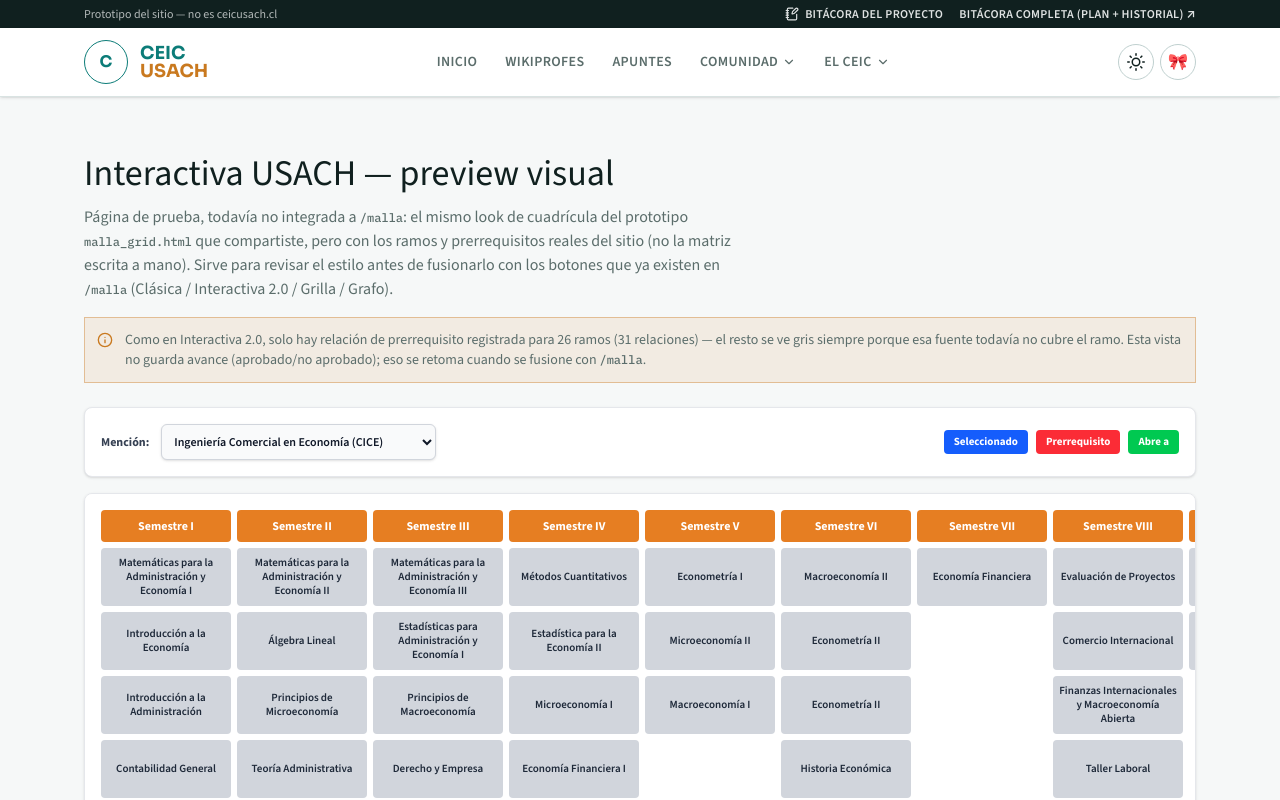
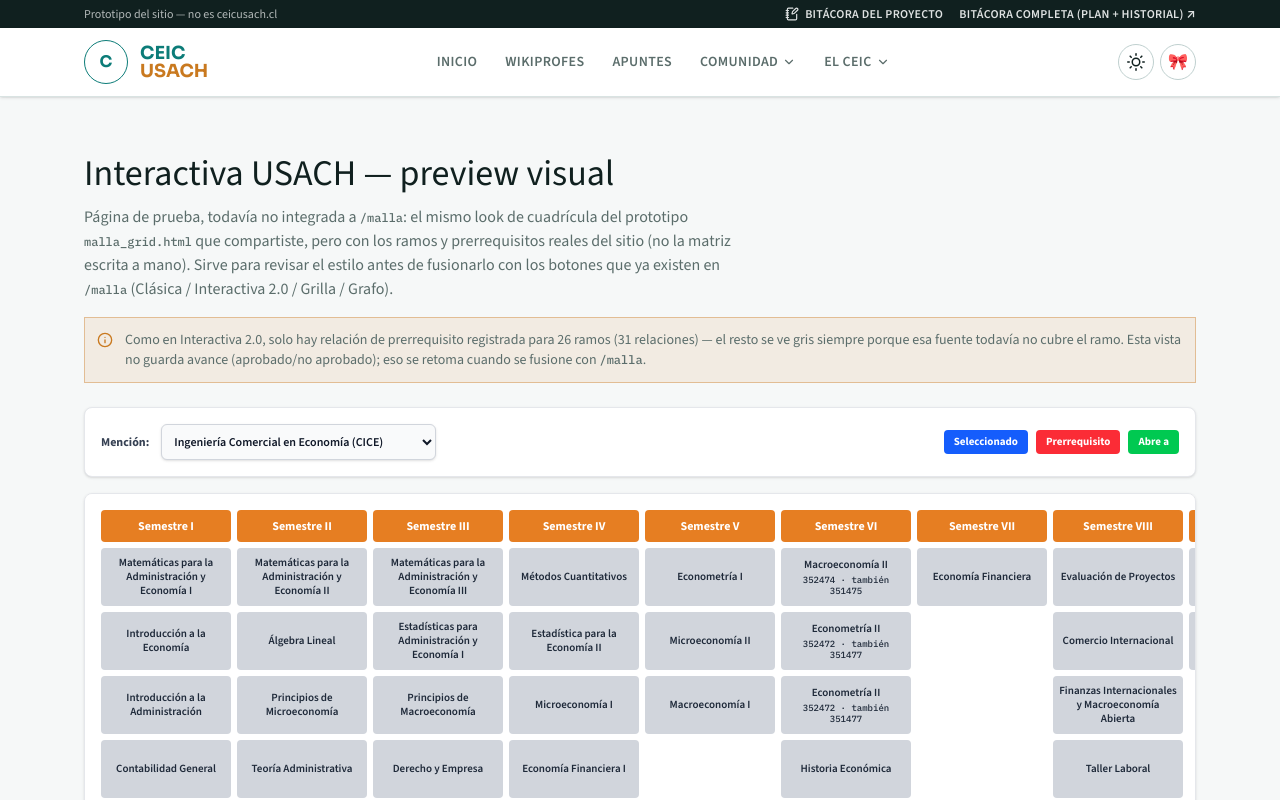
Before and after one commit to chelpa/vite-ceic-usach, a React (Vite) app: page /malla-preview in a window 1280 px wide. Shown: the top 800 px of the page. Built offline with nearby package versions, Linux system fonts and the light colour scheme.

Commit message:
Malla: grupos paralelos de mismo nombre y avance por grupo (heurística)

```diff
--- a/src/data/malla_canon.json
+++ b/src/data/malla_canon.json
@@ -56,5 +56,43 @@
       "canon": "TALLERES",
       "label": "Talleres"
     }
-  }
+  },
+  "parallel_same_name_groups": [
+    {
+      "codigos": [
+        "351475",
+        "352474"
+      ],
+      "nombre": "Macroeconomía II",
+      "nivel": 6,
+      "codigo_presentacion": "352474",
+      "official_equivalence": "UNKNOWN",
+      "evidencia": "SOURCE: ambos códigos con secciones en BuscaCursos 2026-2, mismo nombre y nivel (malla.json).",
+      "conteo_avance": "PRODUCT_HEURISTIC: se cuenta una vez en el denominador; no implica equivalencia curricular."
+    },
+    {
+      "codigos": [
+        "351477",
+        "352472"
+      ],
+      "nombre": "Econometría II",
+      "nivel": 6,
+      "codigo_presentacion": "352472",
+      "official_equivalence": "UNKNOWN",
+      "evidencia": "SOURCE: ambos códigos con secciones en BuscaCursos 2026-2, mismo nombre y nivel (malla.json).",
+      "conteo_avance": "PRODUCT_HEURISTIC: se cuenta una vez en el denominador; no implica equivalencia curricular."
+    },
+    {
+      "codigos": [
+        "351497",
+        "352490"
+      ],
+      "nombre": "Práctica Profesional",
+      "nivel": 9,
+      "codigo_presentacion": "352490",
+      "official_equivalence": "UNKNOWN",
+      "evidencia": "SOURCE: ambos códigos con secciones en BuscaCursos 2026-2, mismo nombre y nivel (malla.json).",
+      "conteo_avance": "PRODUCT_HEURISTIC: se cuenta una vez en el denominador; no implica equivalencia curricular."
+    }
+  ]
 }
--- a/src/lib/malla/canon.js
+++ b/src/lib/malla/canon.js
@@ -1,4 +1,12 @@
 import mallaCanon from "../../data/malla_canon.json";
+
+const parallelGroups = mallaCanon.parallel_same_name_groups || [];
+
+const parallelGroupByCode = new Map(
+  parallelGroups.flatMap((group) =>
+    group.codigos.map((codigo) => [codigo, group]),
+  ),
+);
 
 export function canonicalArea(rawArea) {
   const raw = typeof rawArea === "string" ? rawArea.trim() : "";
@@ -18,3 +26,47 @@ export function canonicalAreaKey(rawArea) {
 export function canonicalAreaLabel(rawArea) {
   return canonicalArea(rawArea).label;
 }
+
+export function parallelSameNameGroupForCode(codigo) {
+  return parallelGroupByCode.get(codigo) || null;
+}
+
+export function progressUnitCode(codigo) {
+  return parallelSameNameGroupForCode(codigo)?.codigo_presentacion || codigo;
+}
+
+export function progressUnitCodes(codigos) {
+  return [...new Set(codigos.map(progressUnitCode))];
+}
+
+export function progressCodeIsDone(avance, codigo) {
+  const group = parallelSameNameGroupForCode(codigo);
+
+  if (!group) {
+    return !!avance[codigo];
+  }
+
+  return group.codigos.some((member) => !!avance[member]);
+}
+
+export function normalizeParallelProgress(avance) {
+  const normalized = { ...avance };
+
+  for (const group of parallelGroups) {
+    const done = group.codigos.some((codigo) => !!avance[codigo]);
+
+    for (const codigo of group.codigos) {
+      normalized[codigo] = done;
+    }
+  }
+
+  return normalized;
+}
+
+export function presentationRamos(ramos) {
+  return ramos.filter((ramo) => {
+    const group = parallelSameNameGroupForCode(ramo.codigo);
+
+    return !group || ramo.codigo === group.codigo_presentacion;
+  });
+}
--- a/src/pages/MallaGridPreview.jsx
+++ b/src/pages/MallaGridPreview.jsx
@@ -2,6 +2,7 @@ import { useMemo, useState } from "react";
 import { Info } from "lucide-react";
 import malla from "../data/malla.json";
 import prerrequisitos from "../data/malla_prerrequisitos.json";
+import { parallelSameNameGroupForCode } from "../lib/malla/canon";
 
 // Página de PREVIEW, sin integrar todavía a /malla — pedido explícito de
 // Francisco: "primero visualizar bien" el estilo visual de su prototipo
@@ -59,6 +60,13 @@ function armarMatriz(niveles) {
 }
 
 function RamoCard({ ramo, estado, onClick }) {
+  const parallelGroup = parallelSameNameGroupForCode(ramo.codigo);
+  const parallelCode = parallelGroup
+    ? parallelGroup.codigos.find(
+        (codigo) => codigo !== parallelGroup.codigo_presentacion,
+      )
+    : null;
+
   const estadoClase =
     estado === "seleccionado"
       ? "bg-blue-600 text-white scale-[1.02] shadow-md z-10"
@@ -78,7 +86,14 @@ function RamoCard({ ramo, estado, onClick }) {
         estadoClase
       }
     >
-      {ramo.nombre}
+      <span>
+        <span className="block">{ramo.nombre}</span>
+        {parallelGroup ? (
+          <span className="mt-0.5 block font-mono text-[9px] font-normal">
+            {parallelGroup.codigo_presentacion} · también {parallelCode}
+          </span>
+        ) : null}
+      </span>
     </button>
   );
 }
--- a/src/pages/MallaInteractiva.jsx
+++ b/src/pages/MallaInteractiva.jsx
@@ -11,7 +11,14 @@ import {
   Waypoints,
 } from "lucide-react";
 import malla from "../data/malla.json";
-import { canonicalAreaKey } from "../lib/malla/canon";
+import {
+  canonicalAreaKey,
+  normalizeParallelProgress,
+  parallelSameNameGroupForCode,
+  presentationRamos,
+  progressCodeIsDone,
+  progressUnitCodes,
+} from "../lib/malla/canon";
 import MallaPrerrequisitos from "./MallaPrerrequisitos";
 
 const STORE_KEY = "ceic-malla-avance-v1";
@@ -43,11 +50,11 @@ function loadTamano() {
 // 2023 y la anterior, hasta 2022, porque BuscaCursos trae secciones de ambas
 // mallas corriendo en paralelo este semestre). Ver bitácora, entrada c19.
 function economiaPorSemestre() {
-  const todos = [
+  const todos = presentationRamos([
     ...malla.economia.obligatorios,
     ...malla.economia.electivos_especialidad,
     ...malla.economia.electivos_sociales,
-  ];
+  ]);
   const porNivel = {};
   todos.forEach((r) => {
     const n = r.nivel;
@@ -86,6 +93,13 @@ function loadAvance() {
 }
 
 function RamoCard({ ramo, done, onToggle, compact }) {
+  const parallelGroup = parallelSameNameGroupForCode(ramo.codigo);
+  const parallelCode = parallelGroup
+    ? parallelGroup.codigos.find(
+        (codigo) => codigo !== parallelGroup.codigo_presentacion,
+      )
+    : null;
+
   if (compact) {
     return (
       <button
@@ -104,6 +118,7 @@ function RamoCard({ ramo, done, onToggle, compact }) {
         ) : (
           <Circle className="h-3.5 w-3.5 shrink-0 text-muted-foreground/40" aria-hidden="true" />
         )}
+        <div className="min-w-0 flex-1">
           <p
             className={
               "truncate text-[11.5px] leading-snug " +
@@ -112,6 +127,12 @@ function RamoCard({ ramo, done, onToggle, compact }) {
           >
             {ramo.nombre}
           </p>
+          {parallelGroup ? (
+            <p className="truncate font-mono text-[9px] text-muted-foreground">
+              {parallelGroup.codigo_presentacion} · también {parallelCode}
+            </p>
+          ) : null}
+        </div>
       </button>
     );
   }
@@ -127,7 +148,9 @@ function RamoCard({ ramo, done, onToggle, compact }) {
       }
     >
       <div className="flex items-start justify-between gap-2">
-        <span className="font-mono text-[11px] text-muted-foreground">{ramo.codigo}</span>
+        <span className="font-mono text-[11px] text-muted-foreground">
+          {parallelGroup ? parallelGroup.codigo_presentacion : ramo.codigo}
+        </span>
         {done ? (
           <CheckCircle2 className="h-4 w-4 shrink-0 text-primary" aria-hidden="true" />
         ) : (
@@ -137,6 +160,13 @@ function RamoCard({ ramo, done, onToggle, compact }) {
       <p className={"text-sm leading-snug " + (done ? "text-muted-foreground line-through" : "")}>
         {ramo.nombre}
       </p>
+      {parallelGroup ? (
+        <p className="text-[10px] leading-snug text-muted-foreground">
+          Este ramo aparece con dos códigos en la oferta 2026-2 de BuscaCursos:{" "}
+          <span className="font-mono">{parallelGroup.codigo_presentacion}</span> y{" "}
+          <span className="font-mono">{parallelCode}</span>. Para tu avance se cuenta una vez.
+        </p>
+      ) : null}
       <div className="mt-auto flex flex-wrap items-center gap-1.5 pt-1">
         <span
           className="rounded-full px-2 py-0.5 text-[10px] font-bold uppercase"
@@ -263,7 +293,26 @@ export default function MallaInteractiva() {
   }, [vista]);
 
   function toggle(codigo) {
-    setAvance((a) => ({ ...a, [codigo]: !a[codigo] }));
+    setAvance((current) => {
+      const group = parallelSameNameGroupForCode(codigo);
+
+      if (!group) {
+        return { ...current, [codigo]: !current[codigo] };
+      }
+
+      const next = { ...current };
+      const nextDone = !progressCodeIsDone(current, codigo);
+
+      for (const member of group.codigos) {
+        delete next[member];
+      }
+
+      if (nextDone) {
+        next[codigo] = true;
+      }
+
+      return next;
+    });
   }
 
   const compact = tamano === "chica";
@@ -281,10 +330,20 @@ export default function MallaInteractiva() {
       ].map((r) => r.codigo),
     []
   );
+  const economiaProgressCodes = useMemo(
+    () => progressUnitCodes(economiaCodes),
+    [economiaCodes],
+  );
   const economiaNiveles = useMemo(() => economiaPorSemestre(), []);
+  const avanceVista = useMemo(
+    () => normalizeParallelProgress(avance),
+    [avance],
+  );
 
-  const ingecoDone = allIngecoCodes.filter((c) => avance[c]).length;
-  const economiaDone = economiaCodes.filter((c) => avance[c]).length;
+  const ingecoDone = allIngecoCodes.filter((c) => avanceVista[c]).length;
+  const economiaDone = economiaProgressCodes.filter((c) =>
+    progressCodeIsDone(avance, c),
+  ).length;
 
   return (
     <div className="mx-auto max-w-6xl px-5 py-14">
@@ -383,7 +442,7 @@ export default function MallaInteractiva() {
                       <RamoCard
                         key={r.codigo}
                         ramo={r}
-                        done={!!avance[r.codigo]}
+                        done={!!avanceVista[r.codigo]}
                         onToggle={toggle}
                         compact={compact}
                       />
@@ -393,7 +452,7 @@ export default function MallaInteractiva() {
               ))}
             </div>
           ) : (
-            <MallaPrerrequisitos mencion="ingeco" avance={avance} onToggle={toggle} compact={compact} />
+            <MallaPrerrequisitos mencion="ingeco" avance={avanceVista} onToggle={toggle} compact={compact} />
           )}
         </div>
       ) : (
@@ -403,7 +462,7 @@ export default function MallaInteractiva() {
               <span>Tu avance — {malla.economia.label}</span>
               <span>{malla.economia.semestre}</span>
             </div>
-            <ProgressBar done={economiaDone} total={economiaCodes.length} />
+            <ProgressBar done={economiaDone} total={economiaProgressCodes.length} />
           </div>
 
           {vista === "clasica" ? (
@@ -443,7 +502,7 @@ export default function MallaInteractiva() {
                         <RamoCard
                           key={r.codigo + "-" + i}
                           ramo={r}
-                          done={!!avance[r.codigo]}
+                          done={!!avanceVista[r.codigo]}
                           onToggle={toggle}
                           compact={compact}
                         />
@@ -454,7 +513,7 @@ export default function MallaInteractiva() {
               </div>
             </>
           ) : (
-            <MallaPrerrequisitos mencion="economia" avance={avance} onToggle={toggle} compact={compact} />
+            <MallaPrerrequisitos mencion="economia" avance={avanceVista} onToggle={toggle} compact={compact} />
           )}
         </div>
       )}
--- a/src/pages/MallaPrerrequisitos.jsx
+++ b/src/pages/MallaPrerrequisitos.jsx
@@ -1,7 +1,10 @@
 import { useEffect, useMemo, useRef, useState } from "react";
 import { CheckCircle2, Circle, Grid3x3, Share2, Info } from "lucide-react";
 import malla from "../data/malla.json";
-import { canonicalAreaKey } from "../lib/malla/canon";
+import {
+  canonicalAreaKey,
+  parallelSameNameGroupForCode,
+} from "../lib/malla/canon";
 import prerrequisitos from "../data/malla_prerrequisitos.json";
 
 // Vista "Interactiva 2.0": los mismos ramos y el mismo avance guardado de la
@@ -100,6 +103,13 @@ function EstiloToggle({ estilo, onChange }) {
 }
 
 function PrereqCard({ ramo, done, highlight, onToggle, onSelect, compact }) {
+  const parallelGroup = parallelSameNameGroupForCode(ramo.codigo);
+  const parallelCode = parallelGroup
+    ? parallelGroup.codigos.find(
+        (codigo) => codigo !== parallelGroup.codigo_presentacion,
+      )
+    : null;
+
   const highlightClass =
     highlight === "activo"
       ? "border-primary ring-2 ring-primary"
@@ -160,14 +170,21 @@ function PrereqCard({ ramo, done, highlight, onToggle, onSelect, compact }) {
         ) : null}
       </div>
       {!compact ? (
-        <div className="mt-auto flex flex-wrap items-center gap-1.5 pt-1">
+        <>
+          {parallelGroup ? (
+            <p className="font-mono text-[9px] leading-snug text-muted-foreground">
+              Oferta 2026-2: {parallelGroup.codigo_presentacion} / {parallelCode} · avance: 1 vez
+            </p>
+          ) : null}
+          <div className="mt-auto flex flex-wrap items-center gap-1.5 pt-1">
           <span className="rounded-full px-2 py-0.5 text-[10px] font-bold uppercase" style={areaStyle(ramo.area)}>
             {ramo.area}
           </span>
           {ramo.sct != null ? (
             <span className="font-mono text-[10px] text-muted-foreground">{ramo.sct} SCT</span>
           ) : null}
-        </div>
+          </div>
+        </>
       ) : null}
     </div>
   );
--- a/tests/malla-canon.mjs
+++ b/tests/malla-canon.mjs
@@ -120,8 +120,167 @@ if (
   fail("FIN y FINANZAS deben resolver al mismo canon");
 }
 
+
+// ------------------------------------------------------------
+// Commit 6: grupos paralelos de mismo nombre / mismo nivel.
+// La existencia de ambos códigos es SOURCE.
+// El conteo una vez es PRODUCT_HEURISTIC.
+// La equivalencia curricular permanece UNKNOWN.
+// ------------------------------------------------------------
+const PARALLEL_EXPECTED = [
+  {
+    codigos: ["351475", "352474"],
+    nombre: "Macroeconomía II",
+    nivel: 6,
+    codigo_presentacion: "352474",
+  },
+  {
+    codigos: ["351477", "352472"],
+    nombre: "Econometría II",
+    nivel: 6,
+    codigo_presentacion: "352472",
+  },
+  {
+    codigos: ["351497", "352490"],
+    nombre: "Práctica Profesional",
+    nivel: 9,
+    codigo_presentacion: "352490",
+  },
+];
+
+if (!Array.isArray(canon.parallel_same_name_groups)) {
+  fail("parallel_same_name_groups debe ser un array");
+}
+
+if (canon.parallel_same_name_groups.length !== PARALLEL_EXPECTED.length) {
+  fail(
+    `parallel_same_name_groups debe contener exactamente ${PARALLEL_EXPECTED.length} grupos`,
+  );
+}
+
+const ramosByCode = new Map();
+
+function collectRamos(value) {
+  if (Array.isArray(value)) {
+    for (const item of value) collectRamos(item);
+    return;
+  }
+
+  if (!isPlainObject(value)) return;
+
+  if (
+    typeof value.codigo === "string" &&
+    typeof value.nombre === "string" &&
+    Number.isInteger(value.nivel)
+  ) {
+    ramosByCode.set(value.codigo, value);
+  }
+
+  for (const child of Object.values(value)) {
+    collectRamos(child);
+  }
+}
+
+collectRamos(malla);
+
+const groupKeys = [
+  "codigo_presentacion",
+  "codigos",
+  "conteo_avance",
+  "evidencia",
+  "nivel",
+  "nombre",
+  "official_equivalence",
+].sort();
+
+const seenCodes = new Set();
+
+for (let i = 0; i < PARALLEL_EXPECTED.length; i++) {
+  const actual = canon.parallel_same_name_groups[i];
+  const expected = PARALLEL_EXPECTED[i];
+
+  if (!isPlainObject(actual)) {
+    fail(`parallel_same_name_groups[${i}] debe ser un objeto`);
+  }
+
+  const actualKeys = Object.keys(actual).sort();
+
+  if (
+    actualKeys.length !== groupKeys.length ||
+    actualKeys.some((key, index) => key !== groupKeys[index])
+  ) {
+    fail(
+      `parallel_same_name_groups[${i}] tiene claves inesperadas`,
+    );
+  }
+
+  if (
+    JSON.stringify(actual.codigos) !== JSON.stringify(expected.codigos) ||
+    actual.nombre !== expected.nombre ||
+    actual.nivel !== expected.nivel ||
+    actual.codigo_presentacion !== expected.codigo_presentacion
+  ) {
+    fail(`parallel_same_name_groups[${i}] no coincide con el grupo esperado`);
+  }
+
+  if (actual.official_equivalence !== "UNKNOWN") {
+    fail(
+      `parallel_same_name_groups[${i}].official_equivalence debe ser UNKNOWN`,
+    );
+  }
+
+  if (
+    typeof actual.evidencia !== "string" ||
+    !actual.evidencia.startsWith("SOURCE:")
+  ) {
+    fail(`parallel_same_name_groups[${i}].evidencia debe declarar SOURCE`);
+  }
+
+  if (
+    typeof actual.conteo_avance !== "string" ||
+    !actual.conteo_avance.startsWith("PRODUCT_HEURISTIC:")
+  ) {
+    fail(
+      `parallel_same_name_groups[${i}].conteo_avance debe declarar PRODUCT_HEURISTIC`,
+    );
+  }
+
+  if (!actual.codigos.includes(actual.codigo_presentacion)) {
+    fail(
+      `parallel_same_name_groups[${i}].codigo_presentacion debe pertenecer al grupo`,
+    );
+  }
+
+  for (const codigo of actual.codigos) {
+    if (seenCodes.has(codigo)) {
+      fail(`código repetido entre grupos paralelos: ${codigo}`);
+    }
+
+    seenCodes.add(codigo);
+
+    const ramo = ramosByCode.get(codigo);
+
+    if (!ramo) {
+      fail(`código paralelo inexistente en malla.json: ${codigo}`);
+    }
+
+    if (ramo.nombre !== actual.nombre || ramo.nivel !== actual.nivel) {
+      fail(
+        `fuente no coincide para ${codigo}: nombre/nivel distinto de la capa canónica`,
+      );
+    }
+
+    if (!(Number(ramo.secciones) > 0)) {
+      fail(`código ${codigo} no tiene secciones ofertadas en malla.json`);
+    }
+  }
+}
+
 console.log("✓ esquema cerrado de malla_canon.json");
 console.log(`✓ ${rawAreas.size} valores raw de area tienen mapeo`);
 console.log("✓ ECONOMIA / ECONOMÍA comparten canon");
 console.log("✓ FIN / FINANZAS comparten canon");
+console.log("✓ 3 grupos paralelos coinciden con malla.json");
+console.log("✓ official_equivalence = UNKNOWN en los 3 grupos");
+console.log("✓ conteo de avance declarado PRODUCT_HEURISTIC");
 console.log("MALLA_CANON_TEST=PASS");
```
Lines whose indentation alone changed are shown as unchanged.
